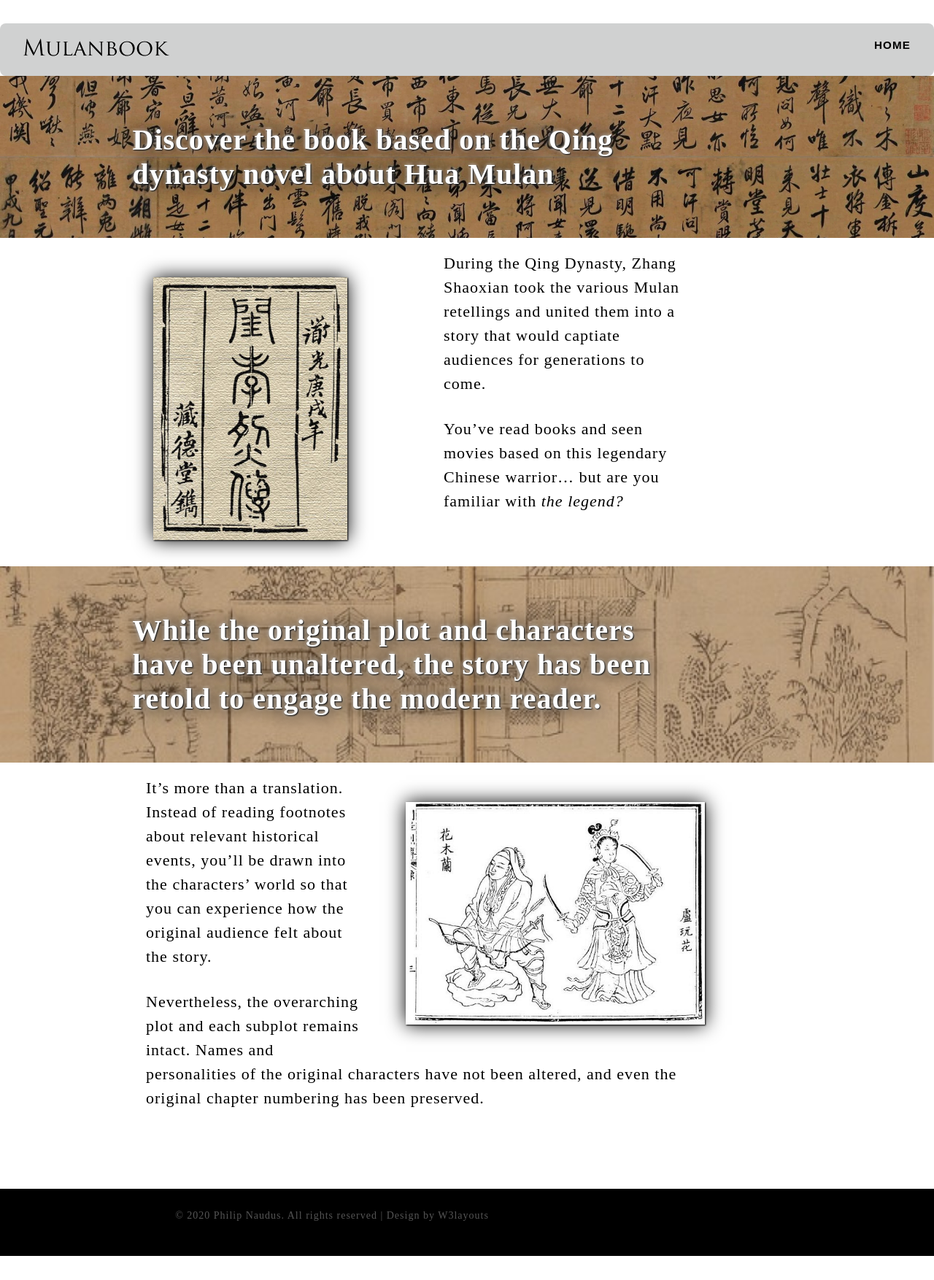
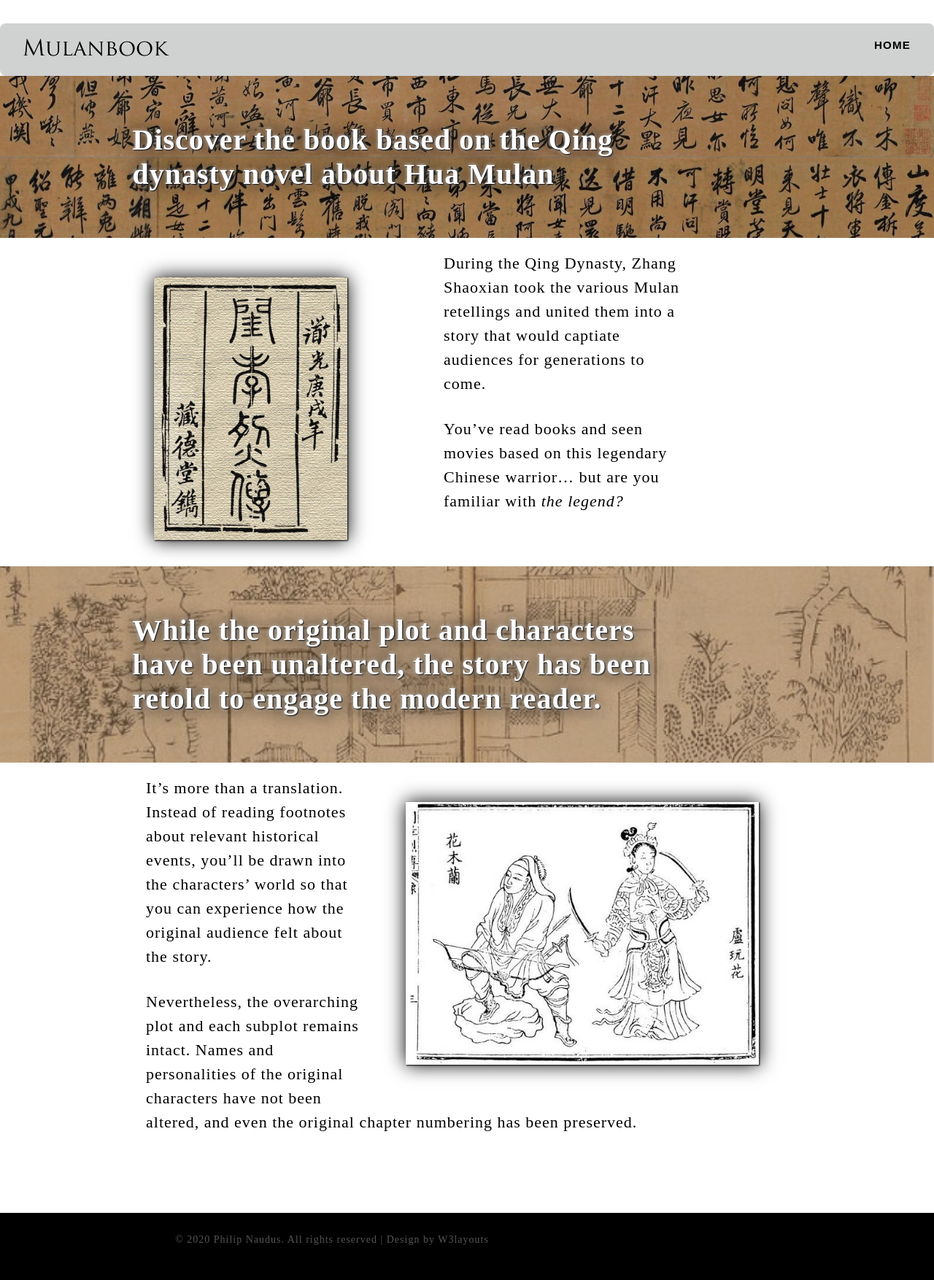
Before and after one commit to PhilipNaudus/simple_site-gh-pages, a Jekyll site: the page mulanbook/index.html, which Jekyll copies as it is, in a window 1280 px wide. Shown: the whole page at 73% size. Built offline with Jekyll 4.4.1, drawn with Linux system fonts in a browser that asks for light colours; some web fonts are replaced; comment, search, counter and statistics services are not loaded; before the commit the page ends 1721 px from its top, so only the background shows below that.

Commit message:
promo tweak

```diff
--- a/assets/js/float.js
+++ b/assets/js/float.js
@@ -31,18 +31,13 @@
 			var right = browserWidth - floats[i].getBoundingClientRect().right;
 			if(right<0) floats[i].style.marginRight = (margin-right+20)+"px";
 
-			/*// Manually set image sizes to that they don't "jump" when scrolled on mobile browsers
+			// Lock image sizes to that they don't "jump" when scrolled on mobile browsers
 			var img = floats[i].getElementsByTagName("img")[0];
-			img.style.width = "100px";
-			img.style.height = "100px";
-			img.onload = function() {
-				img.style.width = "100px";//(parseInt(img.width)-1)+"px";
-				img.style.height = "100px";//(parseInt(img.height)-1)+"px";
-				img.style.maxWidth = "none";
-				img.style.maxHeight = "none";
-				img.parentNode.style.maxWidth = "none";
-				img.parentNode.style.maxHeight = "none";
-			}*/
+			if (img.complete) {
+				lockImageSizes(img);
+			} else {
+				img.addEventListener('load', lockImageSizes, false)
+			}
 		}
 	} else
 	{
@@ -59,6 +54,20 @@
 	}
 }
 
+// Lock image sizes to that they don't "jump" when scrolled on mobile browsers
+function lockImageSizes(imgOrEvent)
+{
+	var img = imgOrEvent.target ? imgOrEvent.target : imgOrEvent;
+
+	alert(img.width);
+	img.style.width = parseInt(img.width)+"px";
+	img.style.height = parseInt(img.height)+"px";
+	img.style.maxWidth = "none";
+	img.style.maxHeight = "none";
+	img.parentNode.style.maxWidth = "none";
+	img.parentNode.style.maxHeight = "none";
+}
+
 window.addEventListener("resize", repositionFloats);
 repositionFloats();
 
--- a/assets/themes/twitter/css/banner.css
+++ b/assets/themes/twitter/css/banner.css
@@ -1,9 +1,7 @@
 .ballad_banner {
   background:url(/assets/images/promo/ballad_banner.jpg) no-repeat center center fixed;
-  -webkit-background-size:cover;
-  -moz-background-size:cover;
-  -o-background-size:cover;
-  background-size:cover;
+  background-size: 100% auto;
+  background-repeat: repeat-y;
 }
 .bozhou_banner {
   background:url(/assets/images/promo/bozhou_banner.jpg) no-repeat center center fixed;
```
